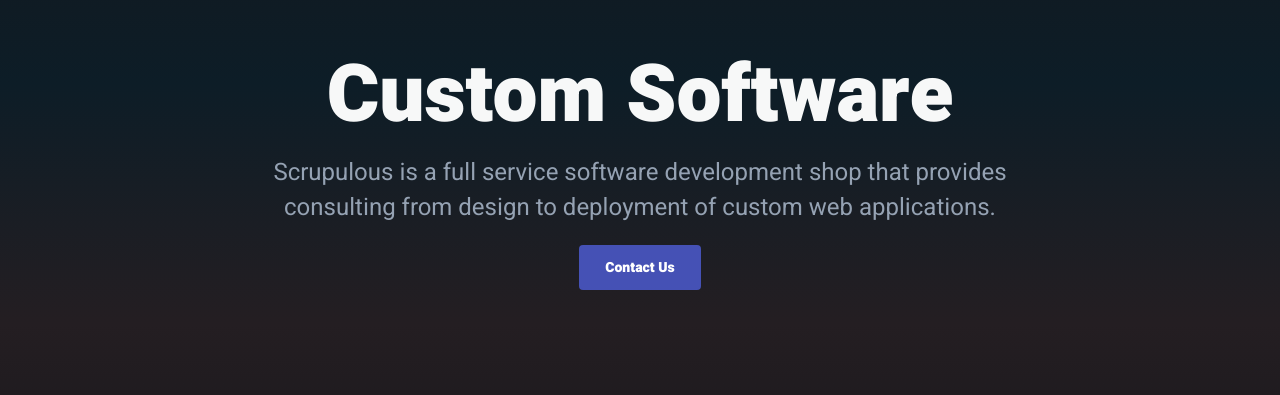
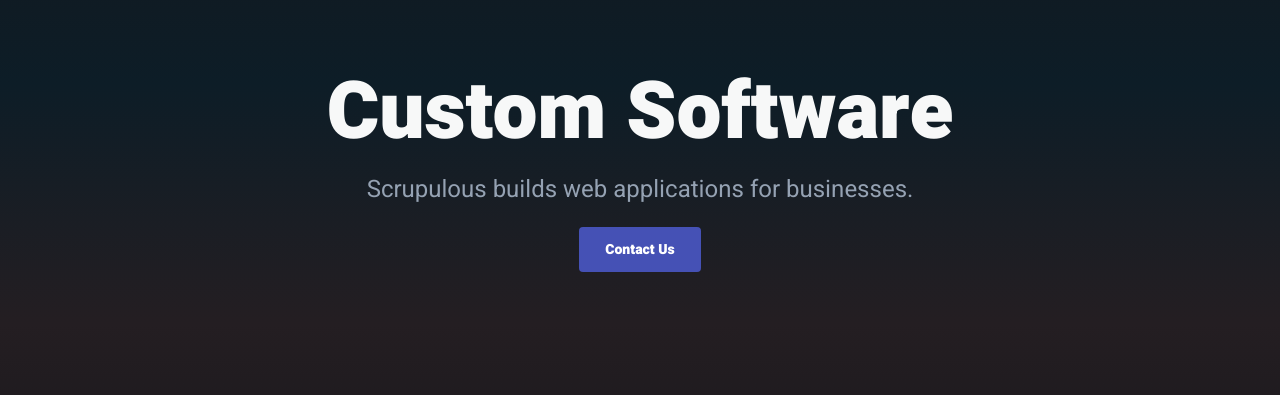
Before and after one commit to danbruder/scrupulous.co, a Gatsby site: page / in a window 1280 px wide. Shown: the part 237-632 px from the top of the page. Built offline with nearby package versions, Linux system fonts and the light colour scheme; Gatsby itself is replaced by a stand-in of ours.

Commit message:
Accurate subtitle

```diff
--- a/src/pages/index.js
+++ b/src/pages/index.js
@@ -10,10 +10,7 @@
     <SEO title="Home" keywords={[`scrupulous`]} />
     <div id="main">
       <h1>Custom Software</h1>
-      <p>
-        Scrupulous is a full service software development shop that provides
-        consulting from design to deployment of custom web applications.
-      </p>
+      <p>Scrupulous builds web applications for businesses.</p>
       <a href="mailto:dan@scrupulous.co?Subject=Hello!" class="contact-us">
         Contact Us
       </a>
```
